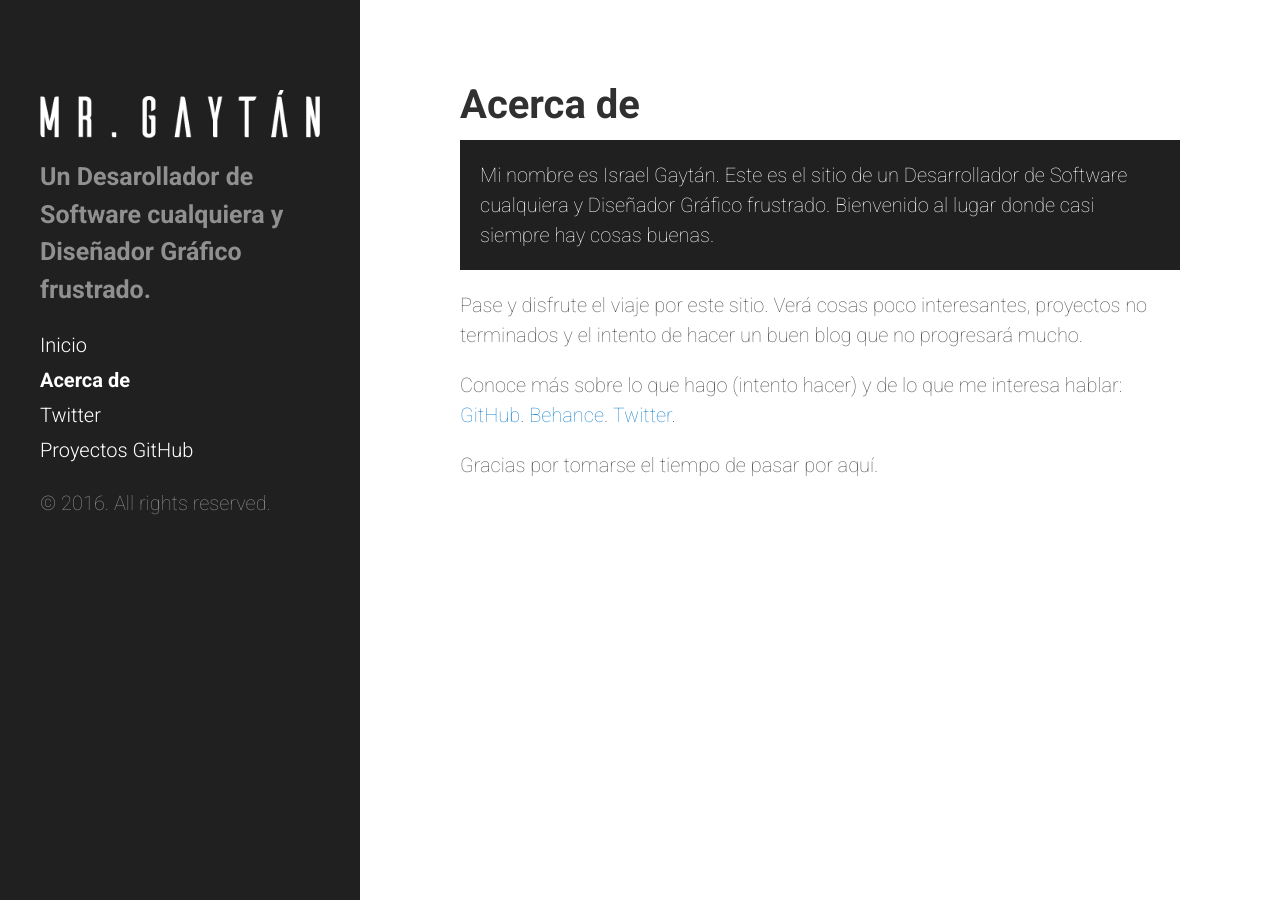
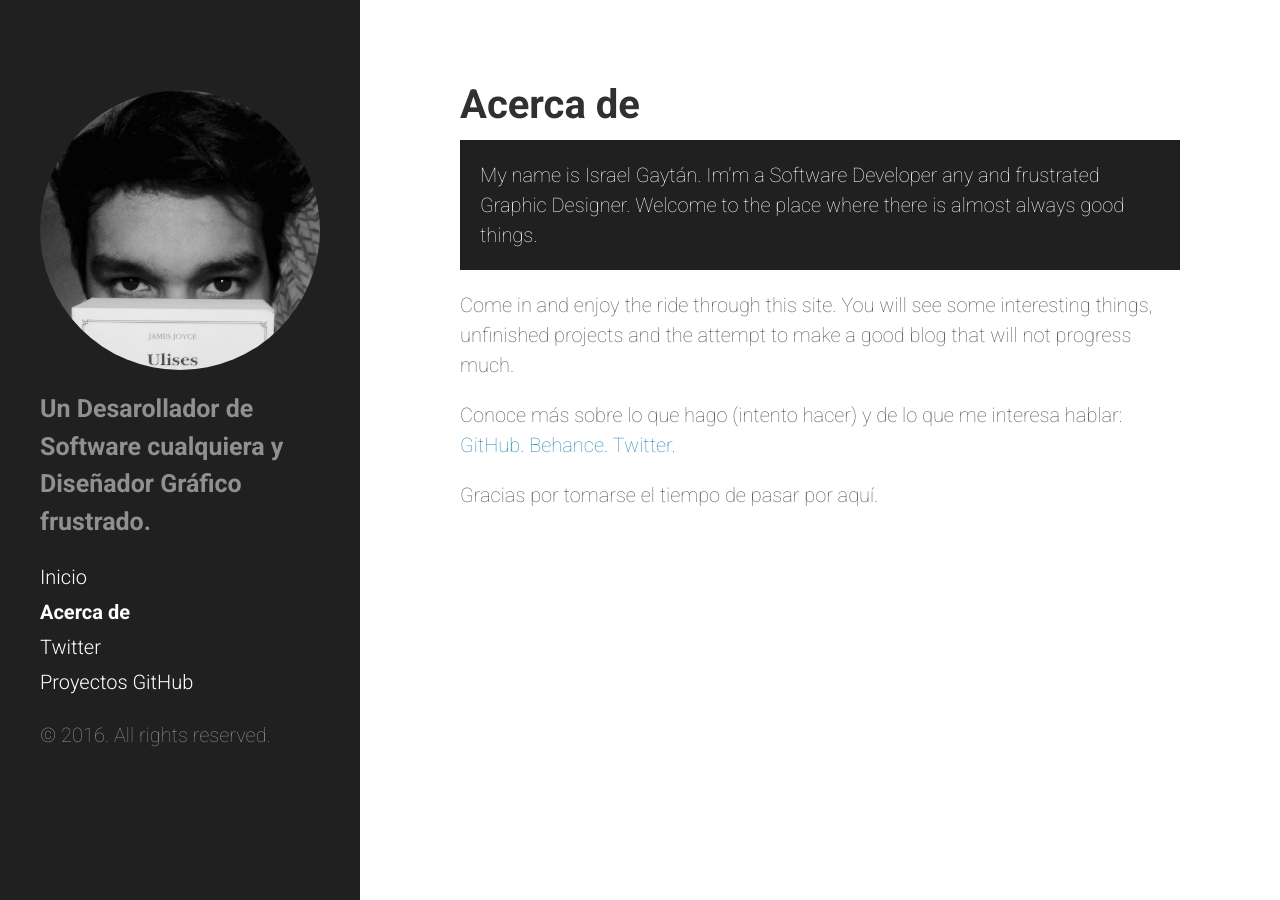
Before and after one commit to MrGaytan/MrGaytan.github.io, a Jekyll site: the page built from about.md, in a window 1280 px wide. Built offline with Jekyll 4.4.1, drawn with Linux system fonts in a browser that asks for light colours; Markdown is read by kramdown in place of the engine named in the settings.

Commit message:
Cambios de fuente de sitio

```diff
--- a/_includes/sidebar.html
+++ b/_includes/sidebar.html
@@ -3,7 +3,7 @@
 
 
     <div class="sidebar-about">
-      <center><img src="/public/mrgaytanLogo.png"></center>
+      <center><img class="profilepic" src="/public/mrgaytan.jpg"></center>
       <h1>
       </h1>
       <p class="lead">{{ site.description }}</p>
--- a/about.md
+++ b/about.md
@@ -4,10 +4,10 @@ title: Acerca de
 ---
 
 <p class="message">
-  Mi nombre es Israel Gaytán. Este es el sitio de un Desarrollador de Software cualquiera y Diseñador Gráfico frustrado. Bienvenido al lugar donde casi siempre hay cosas buenas.
+  My name is Israel Gaytán. Im'm a Software Developer any and frustrated Graphic Designer. Welcome to the place where there is almost always good things.
 </p>
 
-Pase y disfrute el viaje por este sitio. Verá cosas poco interesantes, proyectos no terminados y el intento de hacer un buen blog que no progresará mucho.
+Come in and enjoy the ride through this site. You will see some interesting things, unfinished projects and the attempt to make a good blog that will not progress much.
 
 Conoce más sobre lo que hago (intento hacer) y de lo que me interesa hablar:
 [GitHub](https://github.com/MrGaytan).
--- a/public/css/hyde.css
+++ b/public/css/hyde.css
@@ -88,6 +88,10 @@ html {
 .lead{
   font-family: 'Roboto', sans-serif;
   font-weight: 700;
+}
+
+.profilepic{
+  border-radius: 50%;
 }
 
 /* Sidebar nav */
```
Also changed, not shown: public/mrgaytan.jpg (added).
